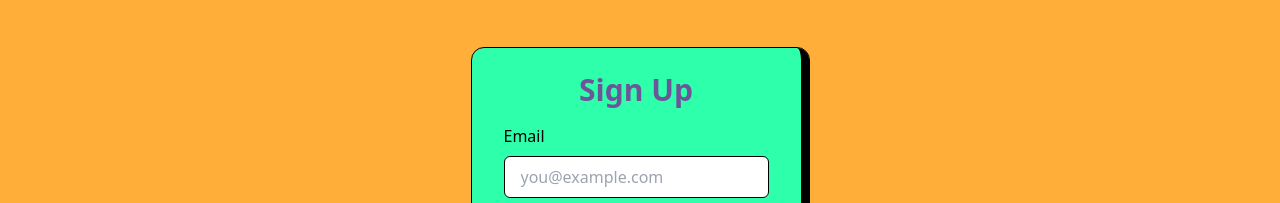
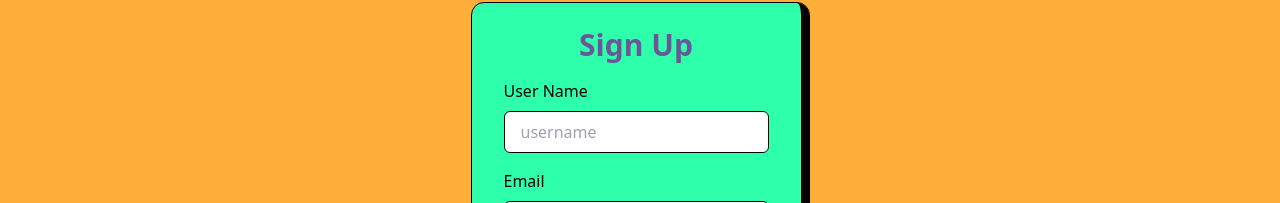
Before and after one commit to rurigrass/citizen-quest, a Next.js app: page /signup in a window 1280 px wide. Shown: the part 190-393 px from the top of the page. Built offline with nearby package versions, Linux system fonts and the light colour scheme; no server answers.

Commit message:
updated supabase to have usernames

```diff
--- a/components/Leaderboard.tsx
+++ b/components/Leaderboard.tsx
@@ -1,8 +1,9 @@
+import { useEffect } from "react"
+import { supabase } from "../lib/supabaseClient"
 import { IScore } from "../typings"
 
 const Leaderboard = ({ scores }: { scores: IScore[] }) => {
-    console.log(scores);
-    // const orderedScores = scores.sort((a, b) => )
+
 
     return (
         <div>
@@ -18,7 +19,7 @@ const Leaderboard = ({ scores }: { scores: IScore[] }) => {
                     {scores.map((score, i) =>
                     (<tr key={i + 1}>
                         <th>{i + 1}</th>
-                        <td>username</td>
+                        <td>{score.username}</td>
                         <td>{score.score}</td>
                     </tr>)
                     )}
--- a/pages/index.tsx
+++ b/pages/index.tsx
@@ -10,7 +10,6 @@ import Quiz from '../components/Quiz';
 import Header from '../components/Header';
 import ResizeablePanel from '../components/Motion/ResizeablePanel';
 import Leaderboard from '../components/Leaderboard';
-import { AnimatePresence } from 'framer-motion';
 
 export default function Home() {
   const initialState = {
@@ -29,28 +28,12 @@ export default function Home() {
   // const mainBackground = useColorModeValue("niceOrange", "nicePurple")
   const [isAuthenticated, setIsAuthenticated] = useState<boolean>(false);
   const [userId, setUserId] = useState<string | undefined>();
+  const [userName, setUserName] = useState<string | undefined>();
 
-  //Push completed quiz data to Scores supabase table
-  const updateScore = async (answers: string[]) => {
-    try {
-      if (userId && answers) {
-        const [number_of_questions, score] = [answers.length, answers.filter(Boolean).length]
-        const { data, error } = await supabase.from("scores").insert({
-          user_id: userId,
-          country: "Spain",
-          number_of_questions: number_of_questions,
-          score: score
-        })
-        if (error) throw error;
-        console.log("answers submitted: ", answers);
-        console.log("pushed data: ", data);
-      }
-    } catch (error) {
-      console.log("error: ", error);
-    }
-  };
+  console.log(isAuthenticated);
 
-  //LOGIN STUFF
+
+  //FETCH USER
   useEffect(() => {
     const getUser = async () => {
       const user = await supabase.auth.getUser();
@@ -58,10 +41,13 @@ export default function Home() {
         const userId = user.data.user?.id;
         setIsAuthenticated(true);
         setUserId(userId);
+        const { data } = await supabase.from("users").select("username").match({ id: userId })
+        if (data) {
+          setUserName(data[0].username)
+        }
       }
     };
     getUser();
-    // console.log("user id: ", userId);
   }, [userId]);
 
   //FETCH THE QUESTIONS
@@ -87,6 +73,27 @@ export default function Home() {
     };
     fetchScores()
   }, [])
+
+  //Push completed quiz data to Scores supabase table
+  const updateScore = async (answers: string[]) => {
+    try {
+      if (userId && answers) {
+        const [number_of_questions, score] = [answers.length, answers.filter(Boolean).length]
+        const { data, error } = await supabase.from("scores").insert({
+          user_id: userId,
+          username: userName,
+          country: "spain",
+          number_of_questions: number_of_questions,
+          score: score
+        })
+        if (error) throw error;
+        console.log("answers submitted: ", answers);
+        console.log("pushed data: ", data);
+      }
+    } catch (error) {
+      console.log("error: ", error);
+    }
+  };
 
   return (
     <>
--- a/pages/signup.tsx
+++ b/pages/signup.tsx
@@ -4,10 +4,10 @@ import { useRouter } from "next/router";
 import Header from "../components/Header";
 
 const SignUp = () => {
+    const [username, setUsername] = useState<string | undefined>();
     const [email, setEmail] = useState<string | undefined>();
     const [password, setPassword] = useState<string | undefined>();
     const router = useRouter();
-
 
     const signUpWithEmail = async () => {
         try {
@@ -18,11 +18,23 @@ const SignUp = () => {
                 });
                 if (resp.error) throw resp.error;
                 const userId = resp.data.user?.id
+                if (userId && username) {
+                    await createUser(userId, username);
+                }
                 console.log("userId: ", userId);
                 router.push("/");
             }
         } catch (error) {
             console.log(error);
+        }
+    }
+
+    const createUser = async (userId: string, username: string) => {
+        try {
+            const { error } = await supabase.from("users").insert({ id: userId, username: username });
+            if (error) throw error
+        } catch (error) {
+            console.log("error: ", error);
         }
     }
 
@@ -35,6 +47,17 @@ const SignUp = () => {
                         <h3 className="text-3xl font-bold text-center text-nice-purple">Sign Up</h3>
                         {/* <p>Enter your e-mail and password to sign up</p> */}
                         <div>
+                            <div className="mt-4">
+                                <label className="block" htmlFor="username">User Name</label>
+                                <input
+                                    type="text"
+                                    name="username"
+                                    id="username"
+                                    className="w-full px-4 py-2 mt-2 border rounded-md focus:outline-none focus:ring-1 focus:ring-nice-purple"
+                                    placeholder="username"
+                                    onChange={(e) => setUsername(e.target.value)}
+                                />
+                            </div>
                             <div className="mt-4">
                                 <label className="block" htmlFor="email">Email</label>
                                 <input
--- a/typings.d.ts
+++ b/typings.d.ts
@@ -23,6 +23,7 @@ export interface IQuestion {
 export interface IScore {
   id: bigint
   user_id: bigint
+  username: string
   country: string
   number_of_questions: number
   score: number
```
